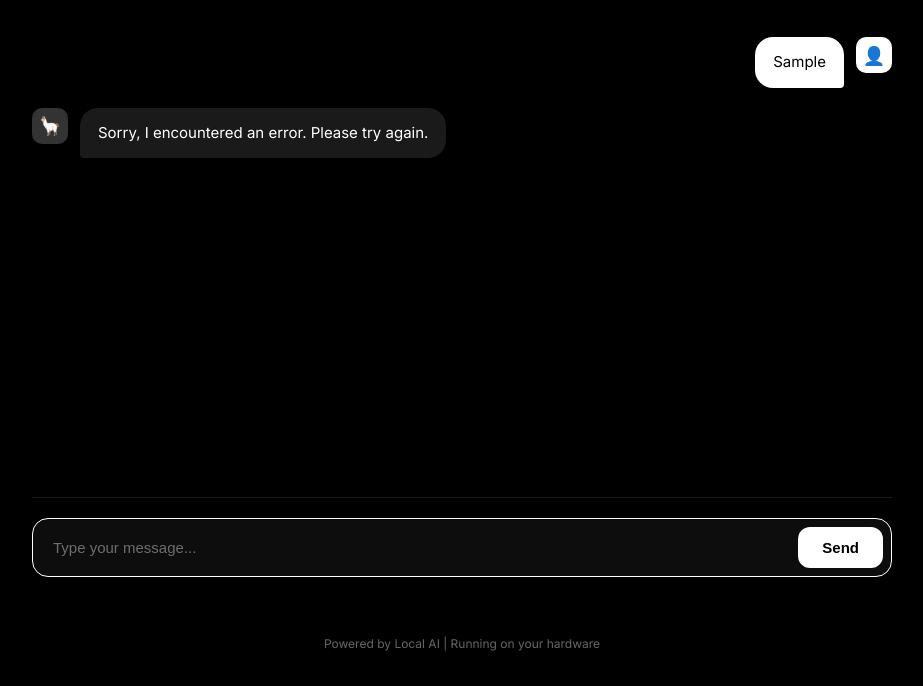
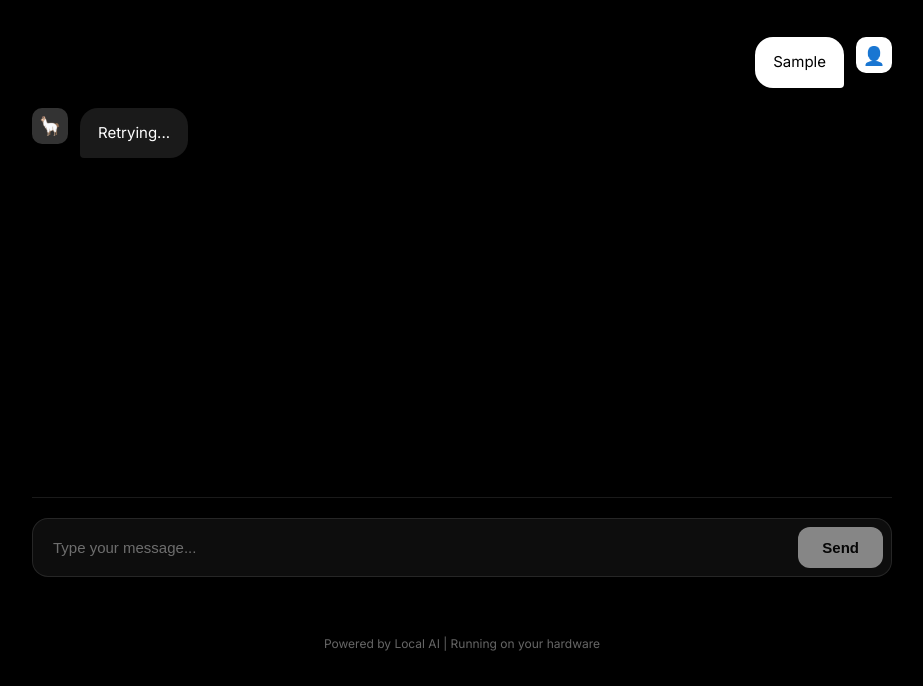
Before and after one commit to mhdalhadiayash/laama-ai, a plain HTML site: page index.html in a window 1280 px wide. Both pictures are taken after typing "Sample" into the empty fields and a click on the button "Send". Shown: the part 114-800 px from the top of the page, without its empty margins (178-1101 px from the left). Drawn offline with Linux system fonts and the light colour scheme; no server answers.

Commit message:
Add automatic retry on connection errors

```diff
--- a/index.html
+++ b/index.html
@@ -354,10 +354,15 @@
             chat.appendChild(aiDiv);
             const contentDiv = aiDiv.querySelector('.message-content');
 
-            try {
             // Add to conversation history
             conversationHistory.push({ role: 'user', content: '/no_think ' + message });
 
+            // Retry up to 3 times
+            let retries = 3;
+            let success = false;
+
+            while (retries > 0 && !success) {
+                try {
                     const response = await fetch(API_URL, {
                         method: 'POST',
                         headers: { 'Content-Type': 'application/json' },
@@ -400,9 +405,19 @@
                 // Add AI response to history
                 let finalMessage = fullMessage.replace(/<think>[\s\S]*?<\/think>/gi, '').trim();
                 conversationHistory.push({ role: 'assistant', content: finalMessage });
+                success = true;
 
                 } catch (error) {
+                    retries--;
+                    if (retries > 0) {
+                        contentDiv.innerHTML = 'Retrying...';
+                        await new Promise(r => setTimeout(r, 2000)); // Wait 2 seconds
+                    } else {
                         contentDiv.innerHTML = 'Sorry, I encountered an error. Please try again.';
+                        // Remove failed message from history
+                        conversationHistory.pop();
+                    }
+                }
             }
 
             sendBtn.disabled = false;
```
Lines whose indentation alone changed are shown as unchanged.
